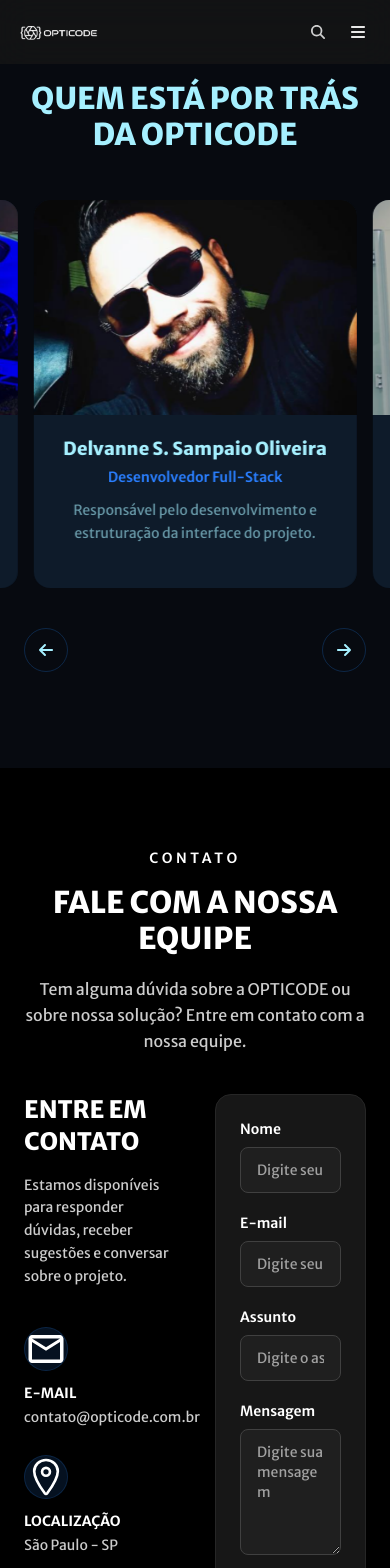
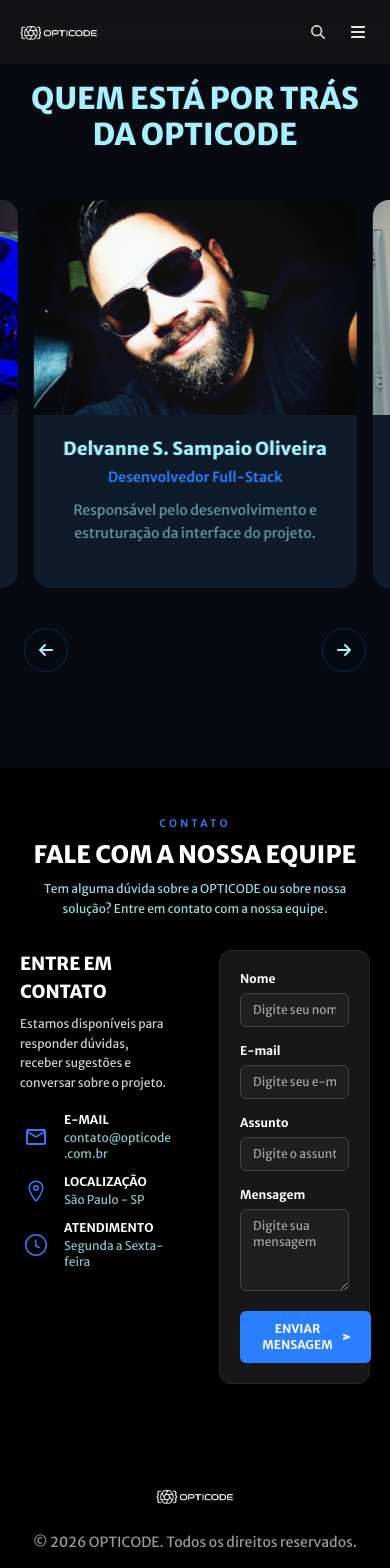
Before and after one commit to isadorabassoasseiro-boop/OptiCode, a React (Vite) app: page /suporte in a window 390 px wide. Shown: the top 1568 px of the page. Built offline with nearby package versions, Linux system fonts and the light colour scheme; no server answers.

Commit message:
feat: vai ficar assim mesmo

```diff
--- a/src/components/Contato.jsx
+++ b/src/components/Contato.jsx
@@ -1,6 +1,6 @@
 import { useState } from "react";
 import { MdOutlineEmail } from "react-icons/md";
-import { IoLocationOutline } from "react-icons/io5";
+import { IoLocationOutline, IoSend } from "react-icons/io5";
 import { GoClock } from "react-icons/go";
 import { FaArrowRight } from "react-icons/fa6";
 import ContatoItem from "./ContatoItem";
@@ -56,18 +56,18 @@
     };
 
     return (
-        <section id="contato" className="scroll-mt-16 bg-black px-6 pb-24 pt-20 md:px-10">
+        <section id="contato" className="scroll-mt-16 bg-black px-5 pb-16 pt-12 md:px-10 lg:pb-24 lg:pt-20">
 
             {/* Cabeçalho — centralizado nas duas versões */}
-            <header className="mx-auto mb-10 max-w-3xl text-center">
+            <header className="mx-auto mb-8 max-w-3xl text-center lg:mb-9">
 
-                <p className="mb-4 text-sm font-semibold tracking-[0.25em] text-white lg:text-white/70">CONTATO</p>
+                <p className="mb-2 text-[0.65rem] font-semibold tracking-[0.3em] text-azure lg:mb-3 lg:text-xs lg:text-white/70">CONTATO</p>
 
-                <h2 className="text-3xl font-extrabold text-white md:text-4xl lg:text-ice">
+                <h2 className="text-2xl font-extrabold text-white sm:text-3xl lg:text-4xl lg:text-ice">
                     FALE COM A NOSSA EQUIPE
                 </h2>
 
-                <p className="mx-auto mt-5 max-w-2xl text-base leading-relaxed text-white/80">
+                <p className="mx-auto mt-2 max-w-xl text-xs leading-relaxed text-ice/90 sm:text-sm lg:mt-4 lg:text-base lg:text-white/80">
                     Tem alguma dúvida sobre a OPTICODE ou sobre nossa solução?
                     Entre em contato com a nossa equipe.
                 </p>
@@ -76,19 +76,19 @@
 
             {/* MOBILE: uma coluna (informações em cima, formulário embaixo) */}
             {/* DESKTOP (lg+): duas colunas (formulário à esquerda, informações à direita) */}
-            <div className="mx-auto grid w-full max-w-6xl grid-cols-1 gap-10 lg:grid-cols-2 lg:gap-14">
+            <div className="mx-auto grid w-full max-w-[58rem] grid-cols-1 gap-12 lg:grid-cols-2 lg:gap-11">
 
                 {/* Informações — primeiro no mobile, à direita no desktop */}
                 <div className="min-w-0 lg:order-2">
 
-                    <h3 className="text-2xl font-extrabold text-white">ENTRE EM CONTATO</h3>
+                    <h3 className="text-lg font-extrabold text-white lg:text-2xl">ENTRE EM CONTATO</h3>
 
-                    <p className="mt-4 text-sm leading-relaxed text-white/80">
+                    <p className="mt-2 text-xs leading-relaxed text-white/80 lg:mt-4 lg:text-sm">
                         Estamos disponíveis para responder dúvidas,
                         receber sugestões e conversar sobre o projeto.
                     </p>
 
-                    <address className="mt-10 flex flex-col gap-7 not-italic">
+                    <address className="mt-5 flex flex-col gap-3 not-italic lg:mt-8 lg:gap-5">
 
                         <ContatoItem
                             Icone={MdOutlineEmail}
@@ -118,7 +118,7 @@
                 {/* Formulário — abaixo das informações no mobile, à esquerda no desktop */}
                 <form
                     onSubmit={aoEnviar}
-                    className="flex min-w-0 flex-col gap-5 rounded-2xl border border-neutral-800 bg-neutral-900 p-6 md:p-8 lg:order-1"
+                    className="flex min-w-0 flex-col gap-4 rounded-xl border border-neutral-800 bg-neutral-900 p-5 lg:order-1 lg:gap-5 lg:rounded-2xl lg:p-7"
                 >
 
                     <ContatoForm
@@ -153,16 +153,18 @@
                         textarea={true}
                     />
 
-                    {/* Largura total no mobile, tamanho do conteúdo no desktop */}
+                    {/* Botão do tamanho do conteúdo nas duas versões */}
                     <button
                         type="submit"
                         disabled={enviando}
-                        className="mt-1 flex w-full items-center justify-center gap-2 rounded-lg bg-azure px-6 py-3.5 text-sm font-bold text-white transition-all duration-300 hover:shadow-lg hover:shadow-azure/30 disabled:cursor-not-allowed disabled:opacity-60 lg:w-fit"
+                        className="mt-1 flex w-fit items-center justify-center gap-2 rounded-md bg-azure px-5 py-2.5 text-xs font-bold text-white transition-all duration-300 hover:shadow-lg hover:shadow-azure/30 disabled:cursor-not-allowed disabled:opacity-60 lg:rounded-lg lg:py-3 lg:text-sm"
                     >
 
                         {enviando ? "ENVIANDO..." : "ENVIAR MENSAGEM"}
 
-                        <FaArrowRight/>
+                        {/* Ícone de envio no mobile, seta no desktop */}
+                        <IoSend className="lg:hidden"/>
+                        <FaArrowRight className="hidden lg:block"/>
 
                     </button>
 
--- a/src/components/ContatoForm.jsx
+++ b/src/components/ContatoForm.jsx
@@ -1,9 +1,9 @@
 function ContatoForm({label,type,id,name,placeholder,textarea}) {
 
   return (
-    <div className="flex flex-col gap-2">
+    <div className="flex flex-col gap-1.5 lg:gap-2">
 
-      <label htmlFor={id} className="text-sm font-semibold text-white">
+      <label htmlFor={id} className="text-xs font-bold text-white lg:text-sm">
         {label}
       </label>
 
@@ -11,10 +11,10 @@
         <textarea
           id={id}
           name={name}
-          rows="5"
+          rows="4"
           placeholder={placeholder}
           required
-          className="w-full resize-y rounded-lg border border-neutral-700 bg-neutral-800/60 px-4 py-3 text-sm text-white outline-none transition-colors duration-300 placeholder:text-neutral-400 focus:border-azure"
+          className="w-full resize-y rounded-md border border-neutral-700 bg-neutral-800/60 px-3 py-2 text-xs lg:rounded-lg lg:px-3.5 lg:py-2.5 lg:text-sm text-white outline-none transition-colors duration-300 placeholder:text-neutral-400 focus:border-azure"
         ></textarea>
       ) : (
         <input
@@ -23,7 +23,7 @@
           name={name}
           placeholder={placeholder}
           required
-          className="w-full rounded-lg border border-neutral-700 bg-neutral-800/60 px-4 py-3 text-sm text-white outline-none transition-colors duration-300 placeholder:text-neutral-400 focus:border-azure"
+          className="w-full rounded-md border border-neutral-700 bg-neutral-800/60 px-3 py-2 text-xs lg:rounded-lg lg:px-3.5 lg:py-2.5 lg:text-sm text-white outline-none transition-colors duration-300 placeholder:text-neutral-400 focus:border-azure"
         />
       )}
 
--- a/src/components/ContatoItem.jsx
+++ b/src/components/ContatoItem.jsx
@@ -1,14 +1,17 @@
 function ContatoItem ({Icone,titulo,texto}) {
     return(
-        <div className="flex flex-col gap-3 lg:flex-row lg:items-center lg:gap-4">
+        <div className="flex items-center gap-3 lg:gap-4">
 
-            <Icone className="flex h-11 w-11 min-w-11 items-center justify-center rounded-full border border-navy/50 bg-navy/30 text-xl text-white"/>
+            {/* Ícone azul e menor no mobile, branco e maior no desktop */}
+            <span className="flex h-8 w-8 shrink-0 items-center justify-center text-2xl text-azure lg:h-10 lg:w-10 lg:text-3xl lg:text-white">
+                <Icone/>
+            </span>
 
-            <div>
-                <h4 className="text-sm font-bold text-white lg:text-ice">
+            <div className="min-w-0">
+                <h4 className="text-xs font-bold text-white lg:text-sm lg:text-ice">
                     {titulo}
                 </h4>
-                <p className="mt-1 text-sm text-white/80 lg:text-white">
+                <p className="mt-0.5 break-words text-xs text-ice/80 lg:text-sm lg:text-white">
                     {texto}
                 </p>
             </div>
```
